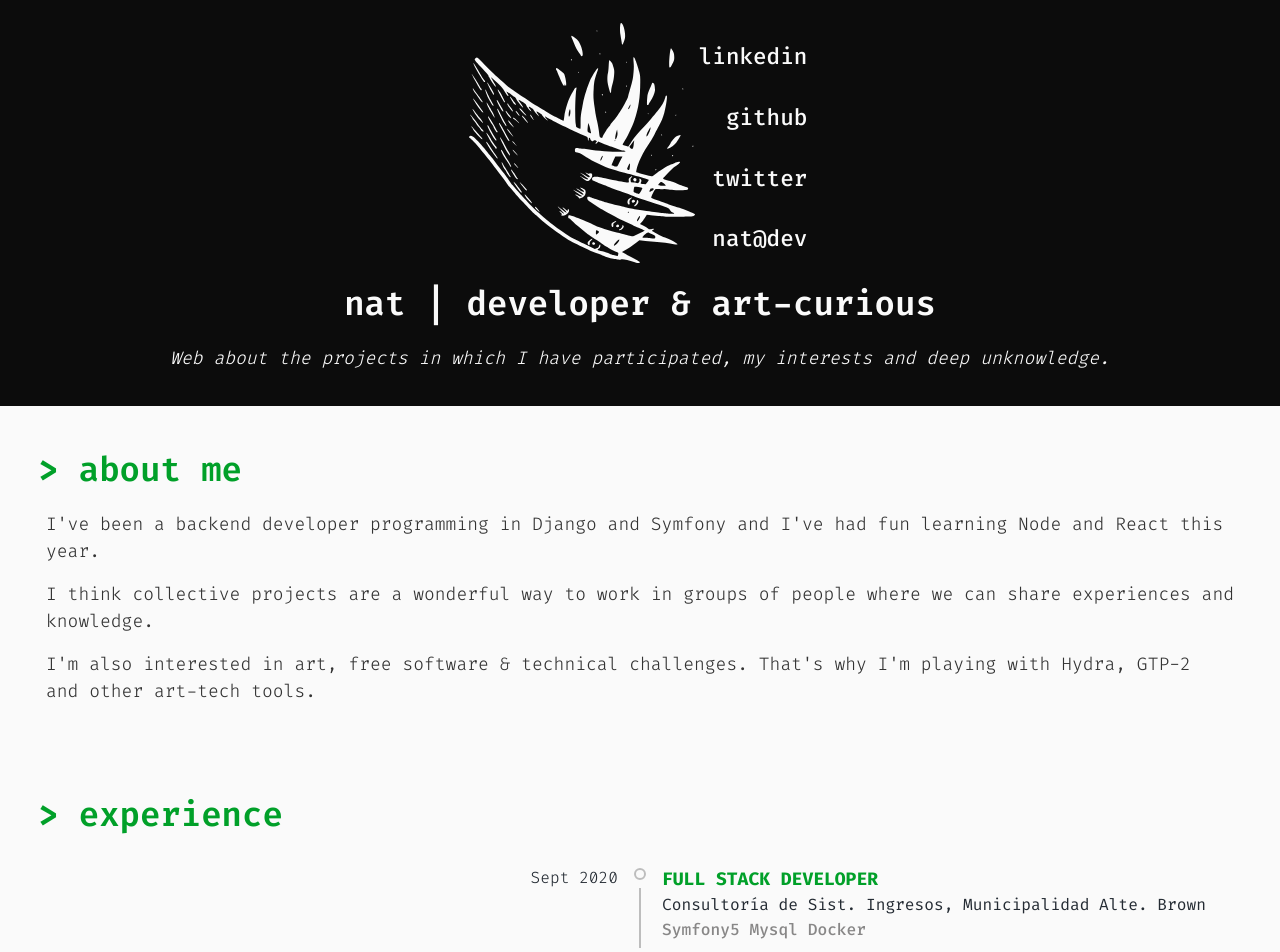
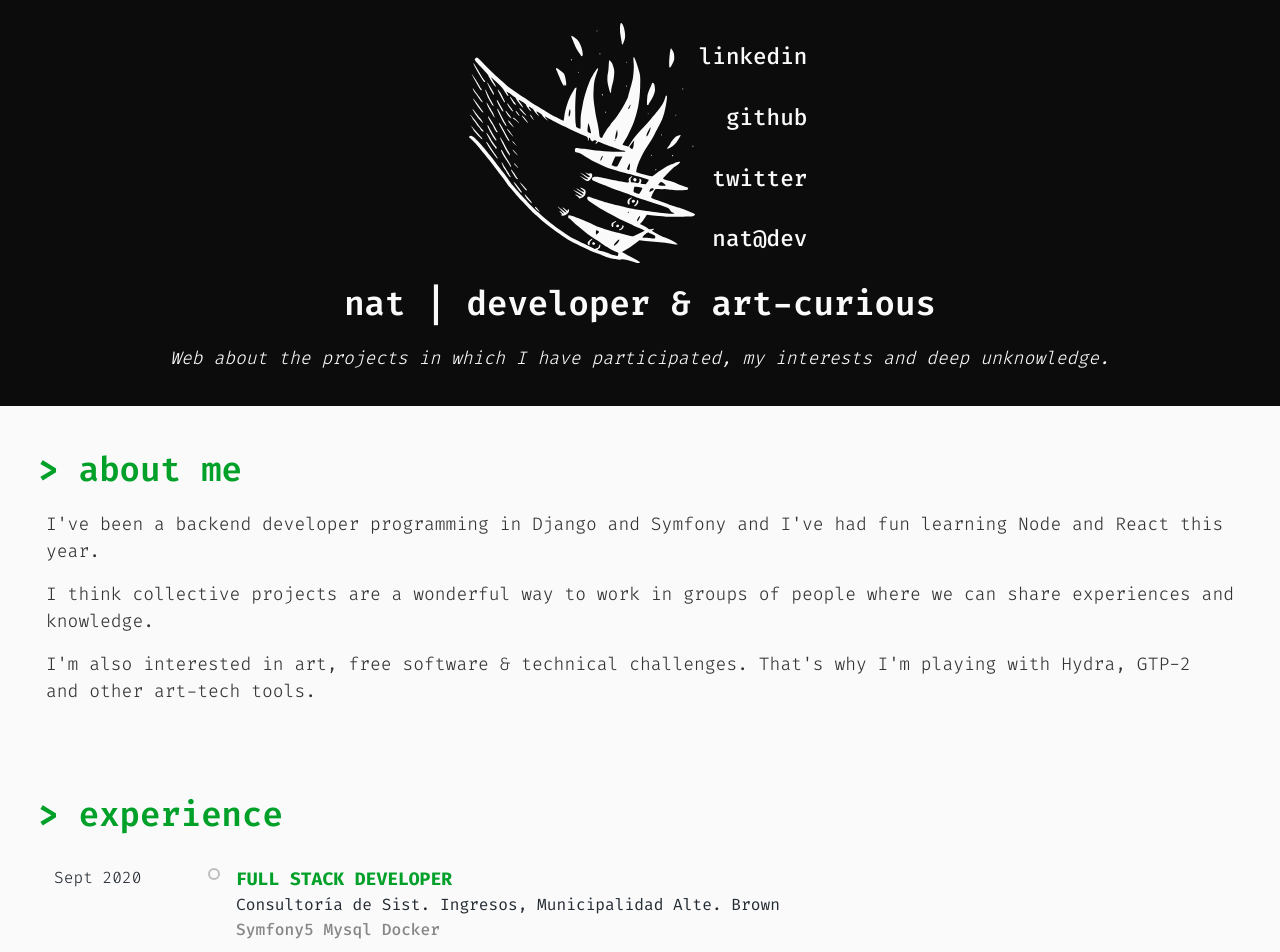
Before and after one commit to NataliaSuarez/NataliaSuarez.github.io, a React (Create React App) app: page / in a window 1280 px wide. Shown: the top 952 px of the page. Built offline with nearby package versions, Linux system fonts and the light colour scheme.

Commit message:
line was deleted and align items to left

```diff
--- a/src/App.css
+++ b/src/App.css
@@ -236,6 +236,9 @@
   left: 5% !important;
   bottom: 15vmin !important;
 }
+.MuiTimelineConnector-root {
+  display: none;
+}
 .MuiTimeline-root{
   display: flex !important;
   padding: 0 !important;
@@ -265,6 +268,10 @@
 .MuiCollapse-entered, .MuiCollapse-container {
   padding-left: 3vmin !important;
   padding-right: 3vmin !important;
+}
+.MuiTimelineOppositeContent-root {
+  max-width: 5em !important;
+  text-align: unset !important;
 }
 /* media desktop modifiers */
 @media only screen and (min-width: 768px) {
```
